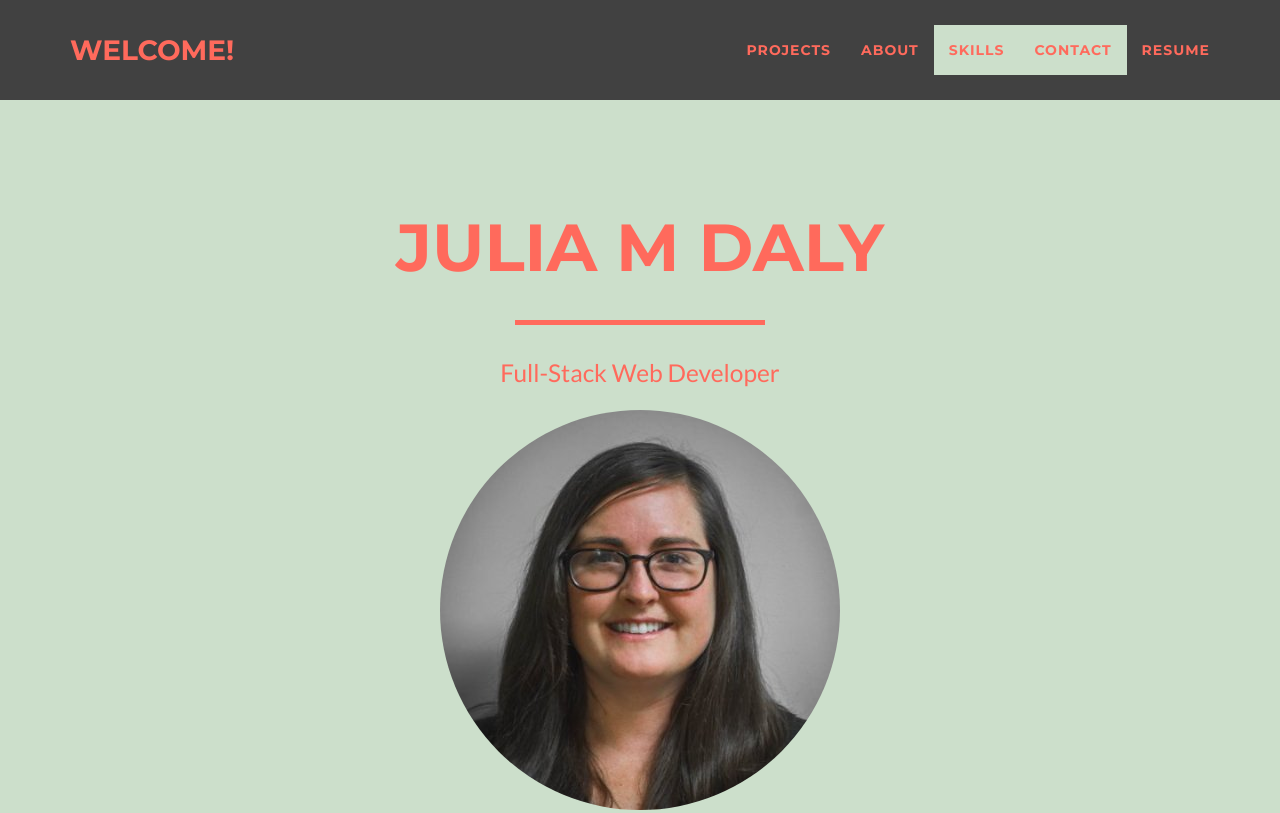
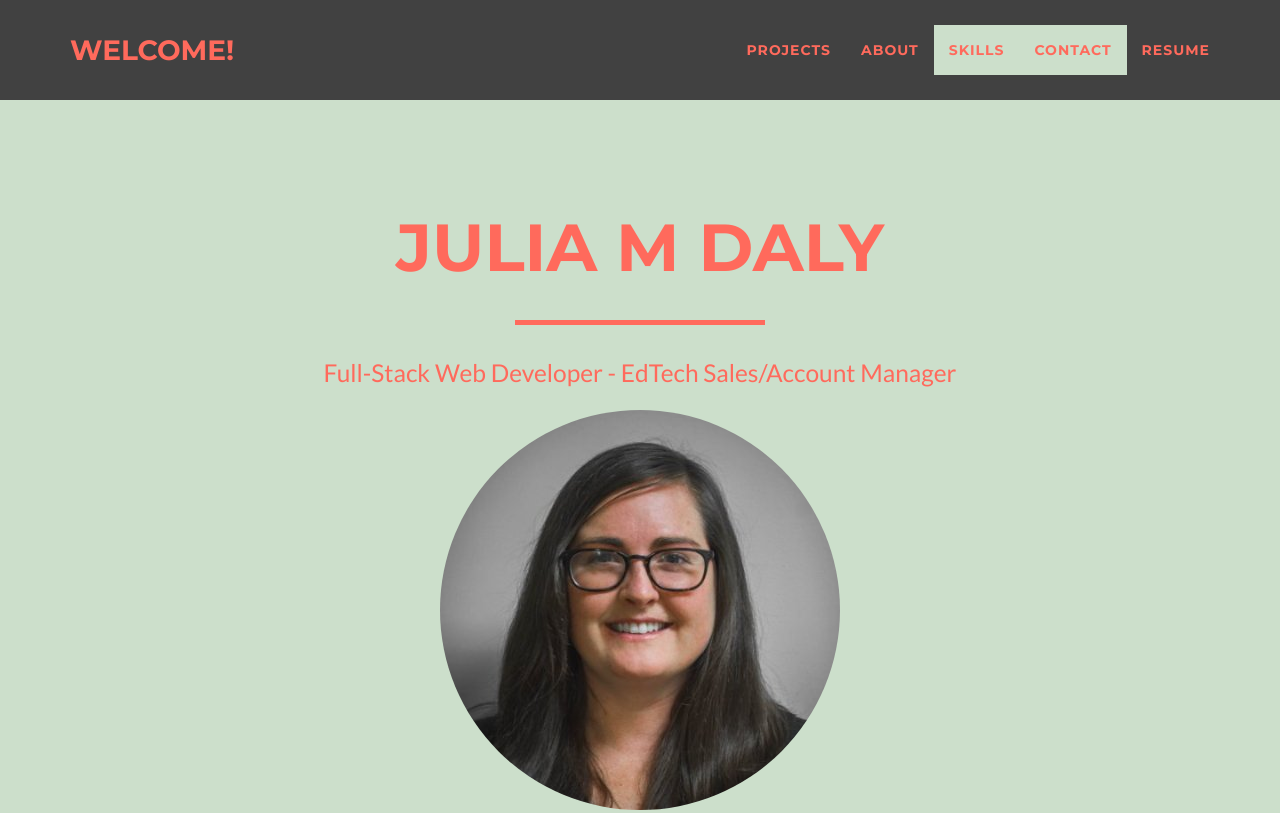
Before and after one commit to jdaly04/portfolio, a website: page index.html in a window 1280 px wide. Shown: the top 813 px of the page. Drawn offline with nearby package versions, Linux system fonts and the light colour scheme.

Commit message:
Updates title below photo
Added EdTech Sales to quick bio below photo

```diff
--- a/index.html
+++ b/index.html
@@ -83,7 +83,7 @@
                     <div class="intro-text">
                         <span class="name">JULIA M DALY</span>
                         <hr class="star-light">
-                        <span class="skills">Full-Stack Web Developer</span>
+                        <span class="skills">Full-Stack Web Developer - EdTech Sales/Account Manager</span>
                         <br>
                         <br>
                         <img class="img-responsive" id="profile_photo" src="img/portfolio/julia_photo.jpg" alt="">
```
